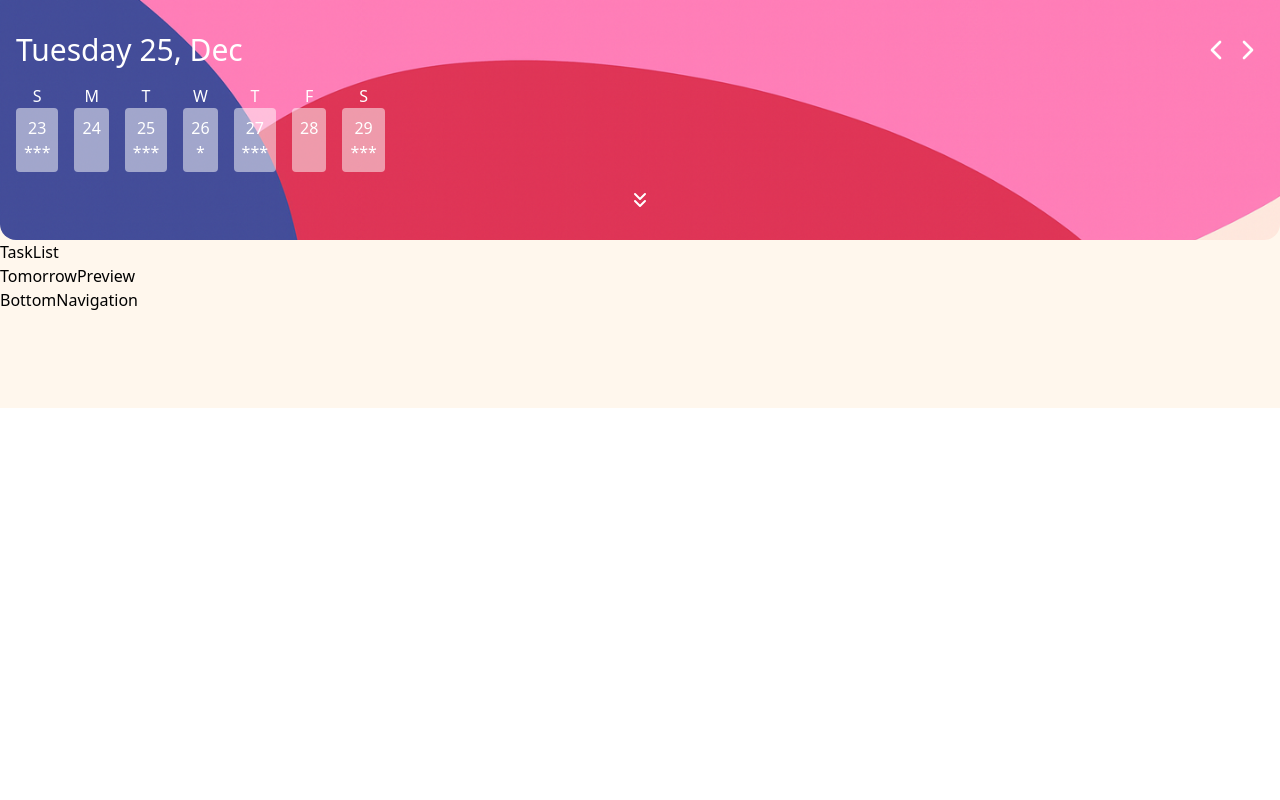
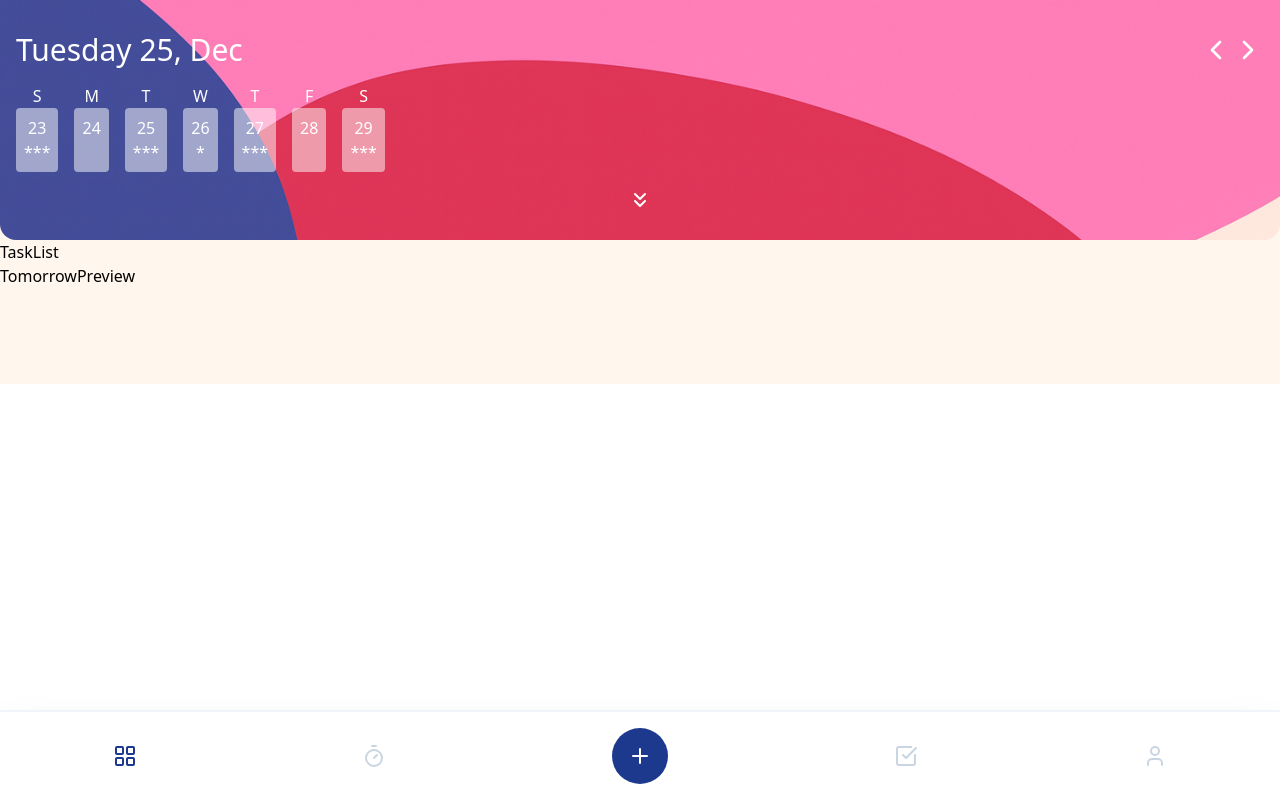
Before and after one commit to umutcanbas/React-Practice, a React (Vite) app in the folder todo-list/: page / in a window 1280 px wide. Built offline with nearby package versions, Linux system fonts and the light colour scheme.

Commit message:
Implement BottomNavigation component with interactive buttons

```diff
--- a/todo-list/src/components/BottomNavigation.tsx
+++ b/todo-list/src/components/BottomNavigation.tsx
@@ -1,5 +1,25 @@
+import { LayoutGrid, Plus, SquareCheckBig, Timer, User } from "lucide-react";
+
 const BottomNavigation = () => {
-  return <div>BottomNavigation</div>;
+  return (
+    <div className="bg-white fixed bottom-0 w-full border-t-2 border-slate-100 shadow-2xl flex justify-around py-4">
+      <button>
+        <LayoutGrid className="text-[#1c398e] hover:text-[#1c398e] transition cursor-pointer" />
+      </button>
+      <button>
+        <Timer className="text-slate-300 hover:text-blue-900 transition cursor-pointer" />
+      </button>
+      <button className="bg-blue-900 rounded-full p-4 hover:scale-110 transition cursor-pointer">
+        <Plus color="white" />
+      </button>
+      <button>
+        <SquareCheckBig className="text-slate-300 hover:text-blue-900 transition cursor-pointer" />
+      </button>
+      <button>
+        <User className="text-slate-300 hover:text-blue-900 transition cursor-pointer" />
+      </button>
+    </div>
+  );
 };
 
 export default BottomNavigation;
```
